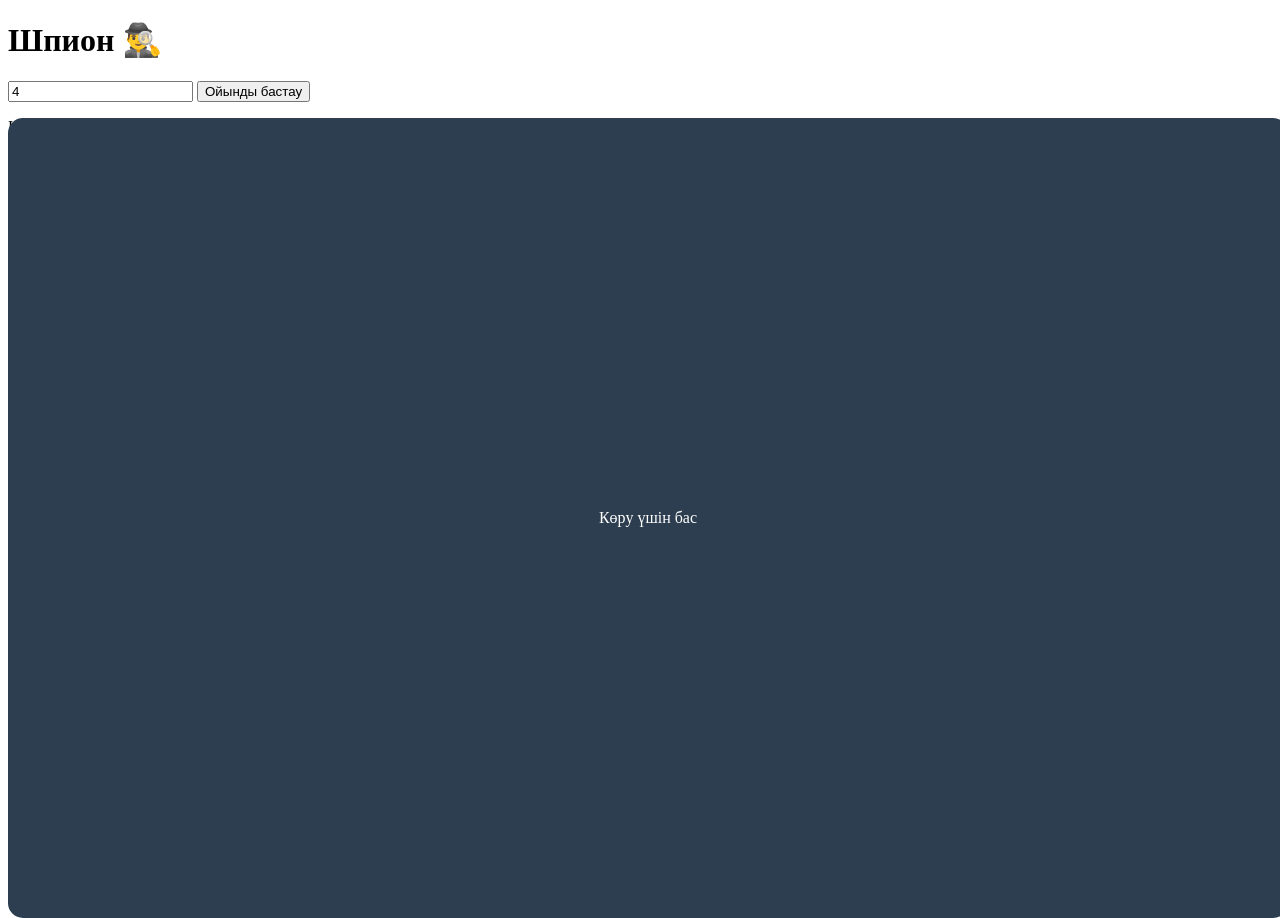
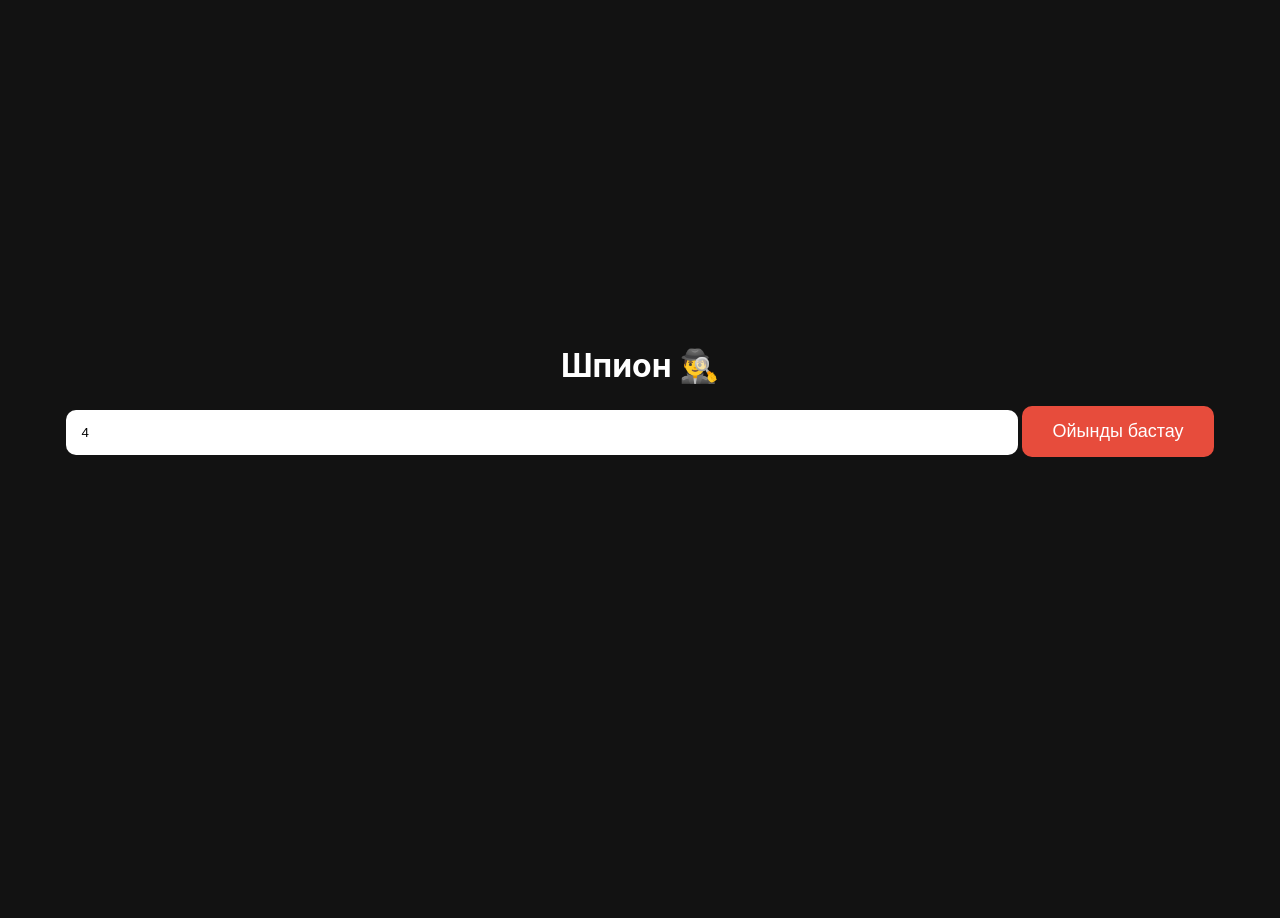
Before and after one commit to satlykbeka13-alt/spy-game, a plain HTML site: page index.html in a window 1280 px wide. After the commit the page ends 800 px from the top, so only its background shows below. Drawn offline with Linux system fonts and the light colour scheme.

Commit message:
Refactor CSS styles for card and layout

```diff
--- a/style.css
+++ b/style.css
@@ -1,3 +1,16 @@
+body {
+    background: #121212;
+    color: white;
+    font-family: -apple-system, BlinkMacSystemFont, "Segoe UI", Roboto, sans-serif;
+    display: flex;
+    justify-content: center;
+    align-items: center;
+    height: 100vh;
+    margin: 0;
+}
+
+.container { text-align: center; width: 90%; }
+
 /* Ескі .card-front пен .card-back-ты мынаған ауыстыр */
 
 .card-front, .card-back {
@@ -24,3 +37,22 @@
     color: #f1c40f;
     transform: rotateY(180deg);
 }
+
+.hidden { display: none; }
+
+button {
+    padding: 15px 30px;
+    background: #e74c3c;
+    color: white;
+    border: none;
+    border-radius: 10px;
+    font-size: 18px;
+}
+
+input {
+    padding: 15px;
+    border-radius: 10px;
+    margin-bottom: 20px;
+    width: 80%;
+    border: none;
+}
```
